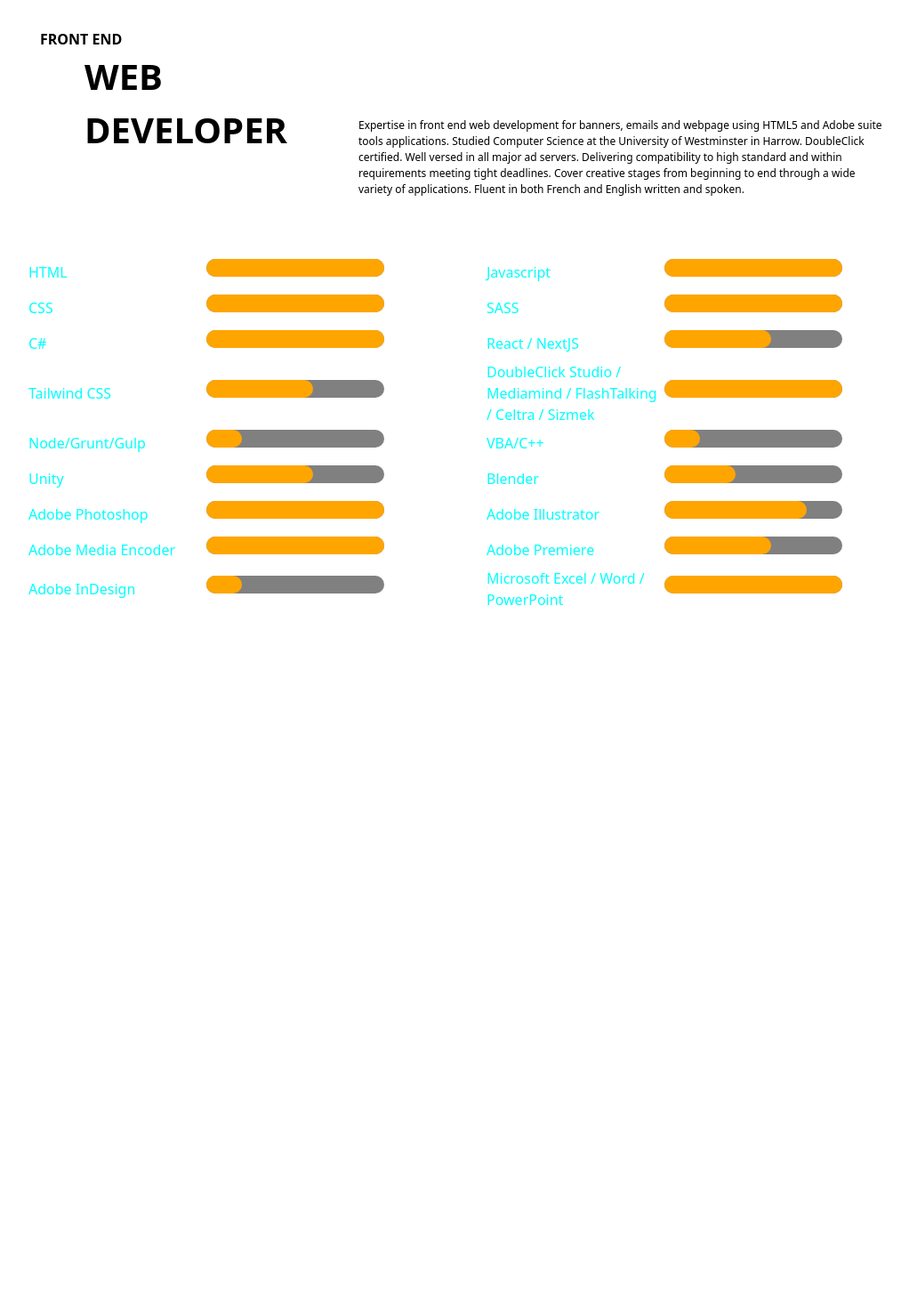
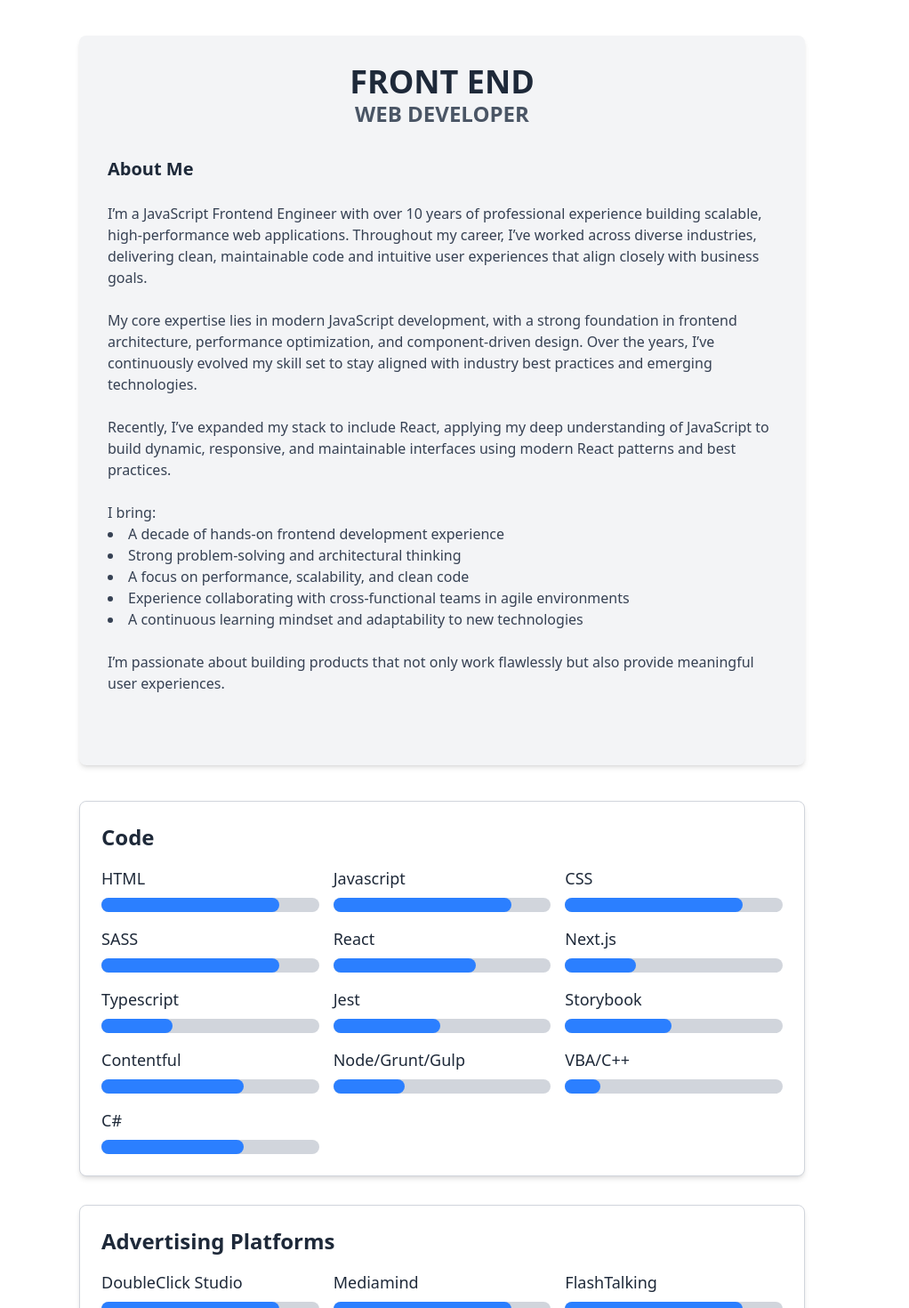
Before and after one commit to mcsgdigital/portfolio, a Next.js app: page /About in a window 1280 px wide. Shown: the part 160-1630 px from the top of the page at 89% size, without its empty margins (143-1165 px from the left). Before the commit the page ends 878 px from the top, so only its background shows below. Built offline with nearby package versions, Linux system fonts and the light colour scheme.

Commit message:
[main]content

```diff
--- a/public/assets/data_about.json
+++ b/public/assets/data_about.json
@@ -21,33 +21,73 @@
     },
     {
         "category": "Code",
-        "title": "C#",
+        "title": "React",
+        "level": 4
+    },
+    {
+        "category": "Code",
+        "title": "Next.js",
+        "level": 2
+    },
+    {
+        "category": "Code",
+        "title": "Typescript",
+        "level": 2
+    },
+    {
+        "category": "Code",
+        "title": "Jest",
+        "level": 3
+    },
+    {
+        "category": "Code",
+        "title": "Storybook",
+        "level": 3
+    },
+    {
+        "category": "Code",
+        "title": "Contentful",
+        "level": 4
+    },
+    {
+        "category": "Advertising Platforms",
+        "title": "DoubleClick Studio",
         "level": 5
     },
     {
-        "category": "Code",
-        "title": "React / NextJS",
-        "level": 3
-    },
-    {
-        "category": "Styling",
-        "title": "Tailwind CSS",
-        "level": 3
+        "category": "Advertising Platforms",
+        "title": "Mediamind",
+        "level": 5
     },
     {
         "category": "Advertising Platforms",
-        "title": "DoubleClick Studio / Mediamind / FlashTalking / Celtra / Sizmek",
+        "title": "FlashTalking",
+        "level": 5
+    },
+    {
+        "category": "Advertising Platforms",
+        "title": "Celtra",
+        "level": 2
+    },
+    {
+        "category": "Advertising Platforms",
+        "title": "Sizmek",
         "level": 5
     },
     {
         "category": "Code",
         "title": "Node/Grunt/Gulp",
-        "level": 1
+        "level": 2
     },
     {
         "category": "Code",
         "title": "VBA/C++",
         "level": 1
+    },
+    {
+        "category": "Code",
+        "title": "C#",
+        "level": 4
     },
     {
         "category": "3D / Design Software",
--- a/src/app/About/Skill.js
+++ b/src/app/About/Skill.js
@@ -1,19 +1,18 @@
-import styles from './About.module.css';
-
-export default function Skill(props) {
+export default function Skill({ title, level }) {
     const barWidth = 200;
     const maxLevel = 5;
-    const level = (barWidth * (props.level / maxLevel));
+    const calculatedWidth = (barWidth * (level / maxLevel)); // Calculate the width of the filled bar
 
     return (
-        <div className={styles.skillContainer}>
-            <h3>{props.title}</h3>
-            <div className={styles.bar}>
+        <div className="flex flex-col space-y-2">
+            {/* Skill Title */}
+            <h3 className="text-lg font-medium text-gray-800">{title}</h3>
+
+            {/* Skill Bar */}
+            <div className="w-full bg-gray-300 rounded-full h-4">
                 <div
-                    className={styles.fill}
-                    style={{
-                        width: level + 'px',
-                        "--fill-width": level  }}
+                    className="bg-blue-500 h-4 rounded-full"
+                    style={{ width: `${calculatedWidth}px` }}
                 ></div>
             </div>
         </div>
--- a/src/app/About/page.js
+++ b/src/app/About/page.js
@@ -1,6 +1,5 @@
 "use client";
 
-import styles from './About.module.css';
 import { useEffect, useState } from "react";
 import Skill from './Skill';
 
@@ -22,27 +21,68 @@
         GetDATA();
     }, []);
 
+    // Group skills by category
+    const groupedSkills = data
+        ? data.reduce((acc, skill) => {
+              if (!acc[skill.category]) {
+                  acc[skill.category] = [];
+              }
+              acc[skill.category].push(skill);
+              return acc;
+          }, {})
+        : {};
+
     return (
-        <div className='pt-40'>
-            <section id="about" className={styles.about} style={{ padding: "2rem" }}>
-                <div className={styles.title}>
-                    <h1>FRONT END</h1>
-                    <h2>WEB DEVELOPER</h2>
+        <div className="p-10 pt-50 max-w-4xl mx-auto">
+            <section id="about" className="bg-gray-100 p-8 pb-20 rounded-lg shadow-md">
+                <div className="text-center mb-8">
+                    <h1 className="text-4xl font-bold text-gray-800">FRONT END</h1>
+                    <h2 className="text-2xl font-semibold text-gray-600">WEB DEVELOPER</h2>
                 </div>
-                <p>
-                    Expertise in front end web development for banners, emails and webpage using HTML5 and Adobe suite tools applications. Studied Computer Science at the University of Westminster in Harrow. DoubleClick certified. Well versed in all major ad servers. Delivering compatibility to high standard and within requirements meeting tight deadlines. Cover creative stages from beginning to end through a wide variety of applications. Fluent in both French and English written and spoken.
+                <div className="space-y-6">
+                    <h3 className="text-xl font-semibold text-gray-800">About Me</h3>
+                    <p className="text-gray-700">
+                        I’m a JavaScript Frontend Engineer with over 10 years of professional experience building scalable, high-performance web applications. Throughout my career, I’ve worked across diverse industries, delivering clean, maintainable code and intuitive user experiences that align closely with business goals.
                     </p>
+                    <p className="text-gray-700">
+                        My core expertise lies in modern JavaScript development, with a strong foundation in frontend architecture, performance optimization, and component-driven design. Over the years, I’ve continuously evolved my skill set to stay aligned with industry best practices and emerging technologies.
+                    </p>
+                    <p className="text-gray-700">
+                        Recently, I’ve expanded my stack to include React, applying my deep understanding of JavaScript to build dynamic, responsive, and maintainable interfaces using modern React patterns and best practices.
+                    </p>
+                    <div className="text-gray-700">
+                        I bring:
+                        <ul className="list-disc list-inside">
+                            <li>A decade of hands-on frontend development experience</li>
+                            <li>Strong problem-solving and architectural thinking</li>
+                            <li>A focus on performance, scalability, and clean code</li>
+                            <li>Experience collaborating with cross-functional teams in agile environments</li>
+                            <li>A continuous learning mindset and adaptability to new technologies</li>
+                        </ul>
+                    </div>
+                    <p className="text-gray-700">
+                        I’m passionate about building products that not only work flawlessly but also provide meaningful user experiences.
+                    </p>
+                </div>
             </section>
-            <section id="skills" className={styles.skills}>
-                {
-                    data && data.map((skill, index) =>
+            <section id="skills" className="mt-10">
+                {Object.keys(groupedSkills).map((category) => (
+                    <div
+                        key={category}
+                        className="mb-8 p-6 border border-gray-300 rounded-lg shadow-md bg-white"
+                    >
+                        <h3 className="text-2xl font-semibold text-gray-800 mb-4">{category}</h3>
+                        <div className="grid grid-cols-1 sm:grid-cols-2 md:grid-cols-3 gap-4">
+                            {groupedSkills[category].map((skill, index) => (
                                 <Skill
                                     key={index}
                                     title={skill.title}
                                     level={skill.level}
                                 />
-                    )
-                }
+                            ))}
+                        </div>
+                    </div>
+                ))}
             </section>
         </div>
     )
```
Lines whose indentation alone changed are shown as unchanged.
